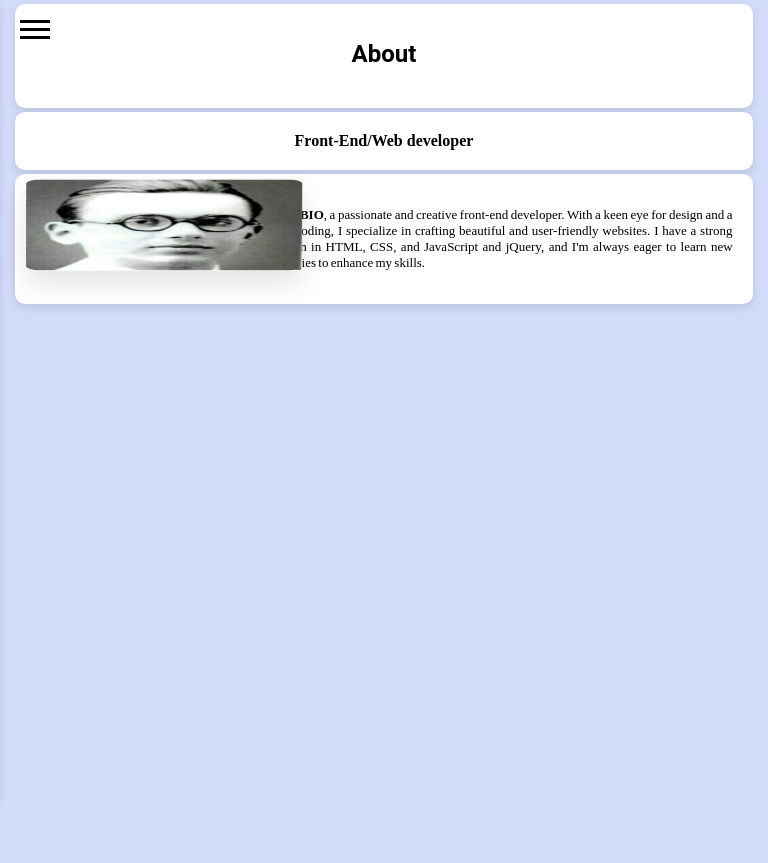
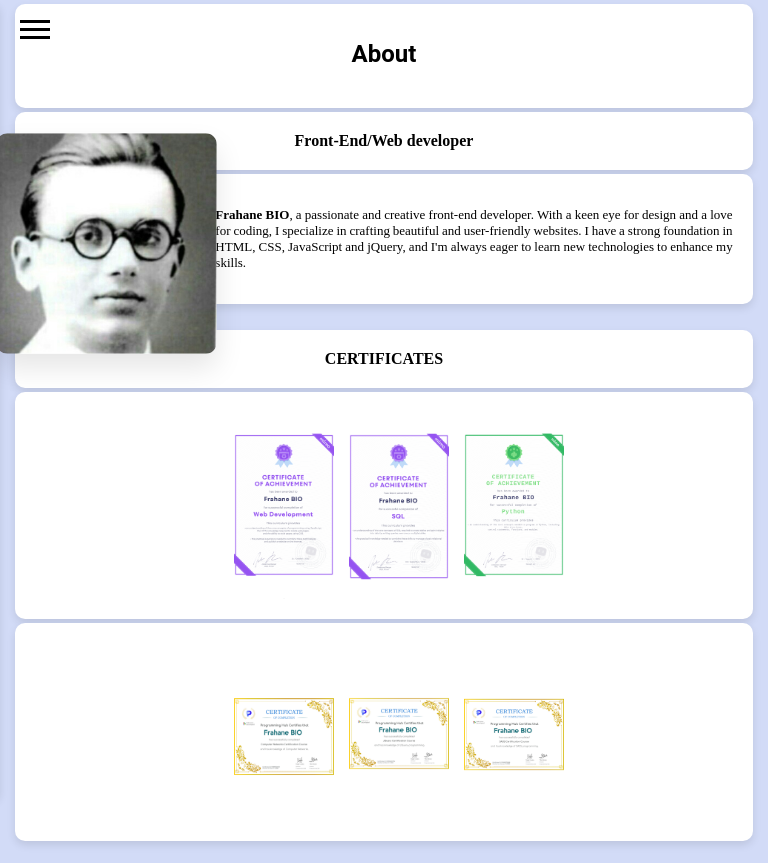
Before and after one commit to Frahane/World-of-Teas, a plain HTML site: page About.html in a window 768 px wide. Both pictures are taken after a click on the picture 125 px from the left and 251 px from the top of the page. Before the commit the page ends 800 px from the top, so only its background shows below. Drawn offline with nearby package versions, Linux system fonts and the light colour scheme.

Commit message:
UI improved

```diff
--- a/About.css
+++ b/About.css
@@ -1,5 +1,5 @@
 
-@media only screen and (width: 768px) and (height: 1024px) {
+@media only screen and (min-device-width: 768px) and (max-device-width: 1024px) {
   /* CSS rules for iPad */
   img, figure {
   width: 100%;
@@ -7,19 +7,39 @@
   border-radius: 10%;
 }
 
-.scalable-image.scaled {
-  transform: scale(3.5);
-  position: absolute;
-  border-radius: 5%;
-  width: 44%;
-  height: 59%;
-  box-shadow: 0 4px 8px rgba(0, 0, 0, 0.1);
-}
 
 .scalable-image {
   transition: transform .4s ease-in-out;
   max-width: 100%;
 }
+
+.scalable-godel {
+  display: flex;
+  transition: transform .4s ease-in-out;
+  max-width: 100%;
+  height: auto;
+  justify-content: space-around;
+}
+
+.image-wrapper {
+  display: flex;
+  position: relative;
+  justify-content: center;
+
+  align-items: center;
+  justify-content: space-around;
+
+}
+
+.scalable-godel.scaled {
+  transform: scale(3.5);
+  position: relative;
+  border-radius: 5%;
+  width: 35%;
+  height: auto;
+  box-shadow: 0 4px 8px rgba(0, 0, 0, 0.1);
+}
+
 }
 
 body {
@@ -112,13 +132,12 @@ img, figure {
   width: 100px;
   height: 60%;
   border-radius: 10%;
+
 }
 
 .container {
   display: flex;
   justify-content: center;
-  justify-content: space-around;
-  gap: 35px;
   box-sizing: border-box;
   padding: 20px;
   margin: 4px auto;
@@ -134,20 +153,39 @@ img, figure {
   justify-content: center;
   align-items: center;
   justify-content: space-around;
-  z-index: 1;
+  gap: 5%;
 }
 
 .scalable-image {
   transition: transform .4s ease-in-out;
   max-width: 100%;
+  height: 100%;
+
 }
 
 .scalable-image.scaled {
   transform: scale(3.5);
   position: absolute;
   border-radius: 5%;
-  width: 44%;
-  height: 29%;
+  width: 35%;
+  height: 70%;
+  box-shadow: 0 4px 8px rgba(0, 0, 0, 0.1);
+}
+
+
+.scalable-godel {
+  transition: transform .4s ease-in-out;
+  max-width: 100%;
+  height: auto;
+  justify-content: space-around;
+}
+
+.scalable-godel.scaled {
+  transform: scale(3.5);
+  position: absolute;
+  border-radius: 5%;
+  width: 35%;
+  height: auto;
   box-shadow: 0 4px 8px rgba(0, 0, 0, 0.1);
 }
 
--- a/About.html
+++ b/About.html
@@ -29,17 +29,30 @@
  <div class="container" style="text-align: center">
   <div class="image-wrapper">
     <figure>
-       <img src="/logo/Godel.jpg" alt="" class="scalable-image"><br>
-       <figcaption>My Digital face</figcaption>
+       <img src="/logo/Godel.jpg" alt="" class="scalable-godel"><br>
+       <figcaption>My Digital Face</figcaption>
     </figure>
+  </div>
+  <p><strong>Frahane BIO</strong>, a passionate and creative front-end developer. With a keen eye for design and a love for coding, I specialize in crafting beautiful and user-friendly websites. I have a strong foundation in HTML, CSS, JavaScript and jQuery, and I'm always eager to learn new technologies to enhance my skills.</p>
+</div><br>
 
+<main>CERTIFICATES</main>
 
+<div class="container" style="text-align: center;">
+  <div class="image-wrapper">
+    <img src="/Img/Web-dev.png" alt="" class="scalable-image">
+    <img src="/Img/SQL.png" alt="" class="scalable-image">
+    <img src="/Img/Python.png" alt="" class="scalable-image">
   </div>
-  <p><strong>Frahane BIO</strong>, a passionate and creative front-end developer. With a keen eye for design and a love for coding, I specialize in crafting beautiful and user-friendly websites. I have a strong foundation in HTML, CSS, and JavaScript and jQuery, and I'm always eager to learn new technologies to enhance my skills.</p>
 </div>
 
-
-
+<div class="container" style="text-align: center;">
+   <div class="image-wrapper">
+     <img src="/Img/Computer-Network.png" alt="" class="scalable-image">
+    <img src="/Img/jQuery.png" alt="" class="scalable-image">
+    <img src="/Img/SASS.png" alt="" class="scalable-image">
+   </div>
+</div><br>
 
 
   <script src="https://code.jquery.com/jquery-3.6.0.min.js"></script>
--- a/main.js
+++ b/main.js
@@ -12,4 +12,8 @@ $(function() {
     $(this).toggleClass('scaling');
   });
 
+   $('.scalable-godel').click(function() {
+    $(this).toggleClass('scaled');
+  });
+
 });
```
Also changed, not shown: Img/Computer-Network.png (added), Img/Python.png (added), Img/SASS.png (added), Img/SQL.png (added), Img/Web-dev.png (added), Img/jQuery.png (added).
